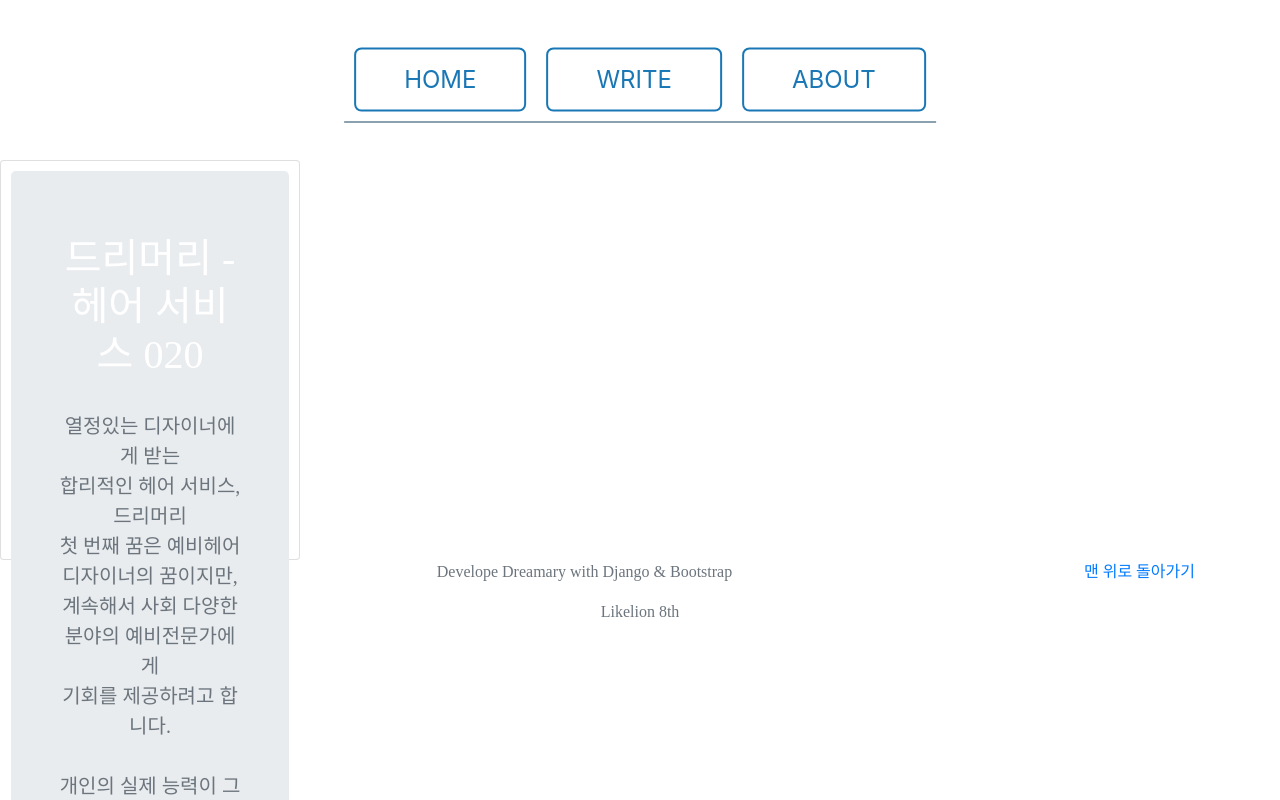
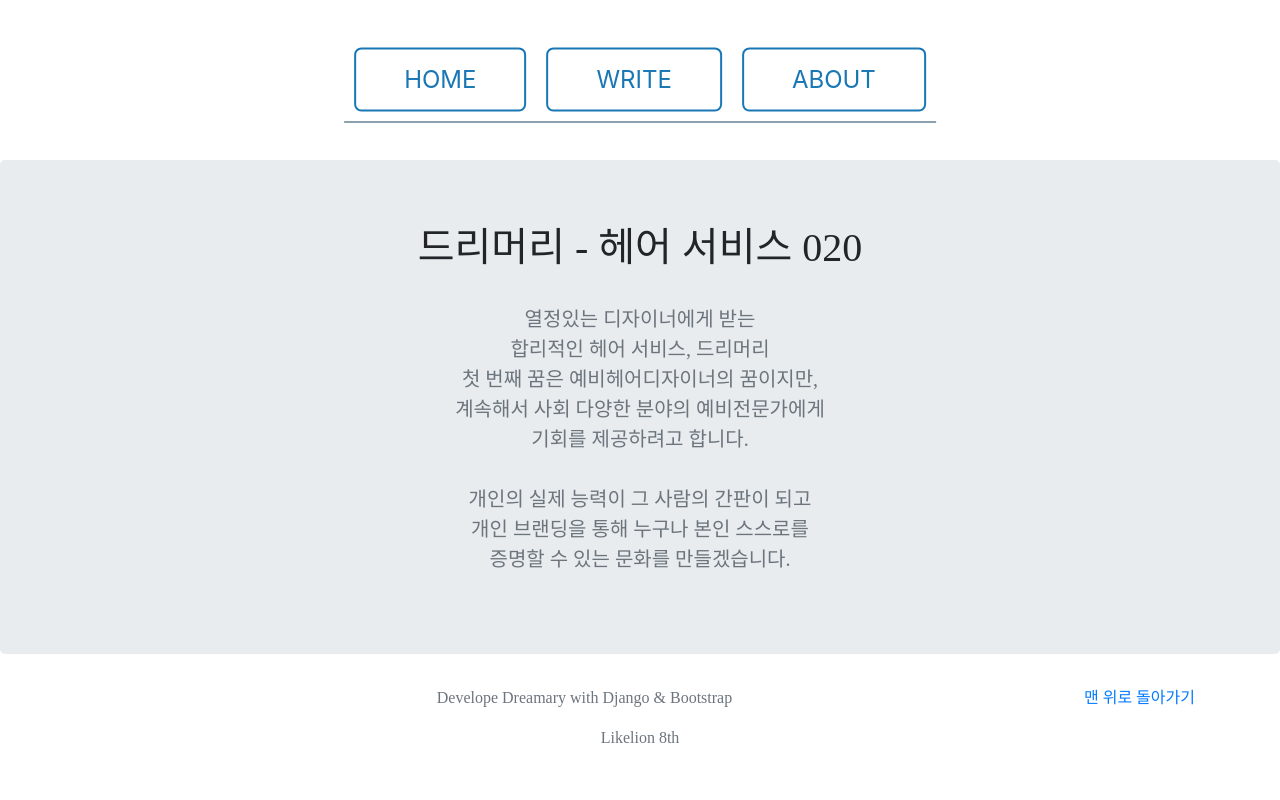
Before and after one commit to oni-ss/hw0822-dreamary, a Django app: page /DreamaryApp/introduce/ in a window 1280 px wide. Shown: the top 800 px of the page. Run offline with Django 3.2, Linux system fonts and the light colour scheme; some libraries are stand-ins or nearby versions; some web fonts are replaced.

Commit message:
조금수정

```diff
--- a/DreamaryProj/DreamaryApp/templates/introduce.html
+++ b/DreamaryProj/DreamaryApp/templates/introduce.html
@@ -10,7 +10,7 @@
     <body>
         <main role="main">
     <div class="main article">
-        <main role="main" class="card" style="color: white;">
+        <main role="main">
             <section class="jumbotron text-center">
                 <div class="container">
                 <h1>드리머리 - 헤어 서비스 020</h1><br>
```
